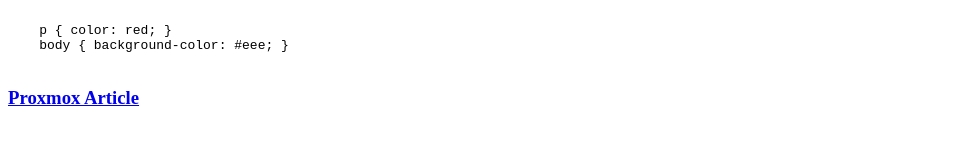
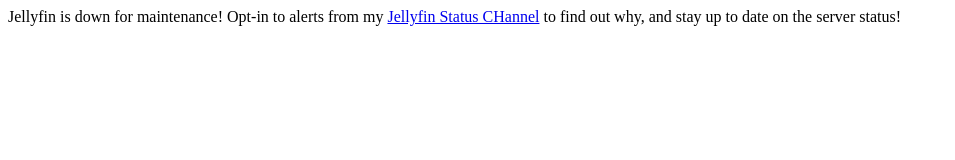
Before and after one commit to IIKCARUS/IIKCARUS.github.io, a plain HTML site: page index.html in a window 1280 px wide. Shown: the whole page, without its empty margins (0-955 px from the left). Drawn offline with Linux system fonts and the light colour scheme.

Commit message:
Update index.html
Changed purpose

```diff
--- a/index.html
+++ b/index.html
@@ -1,10 +1,3 @@
-<pre>
-  <code>
-    p { color: red; }
-    body { background-color: #eee; }
-  </code>
-</pre>
+Jellyfin is down for maintenance!
 
-<h3>
-  <a href="proxmox.html">Proxmox Article</a>
-</h3>
+Opt-in to alerts from my <a href="https://t.me/+6Q1i9MAxs0Q1YTcx">Jellyfin Status CHannel</a> to find out why, and stay up to date on the server status!
```
